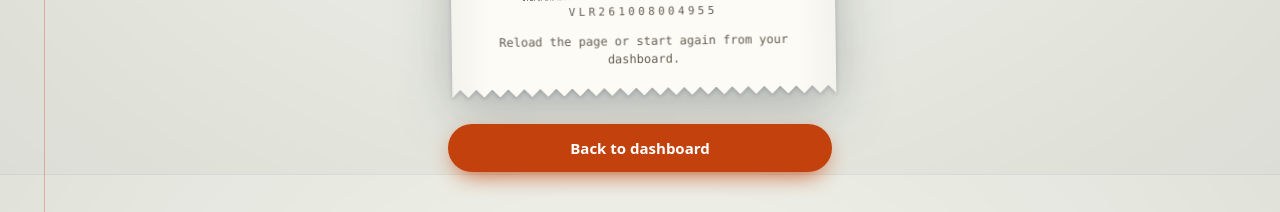
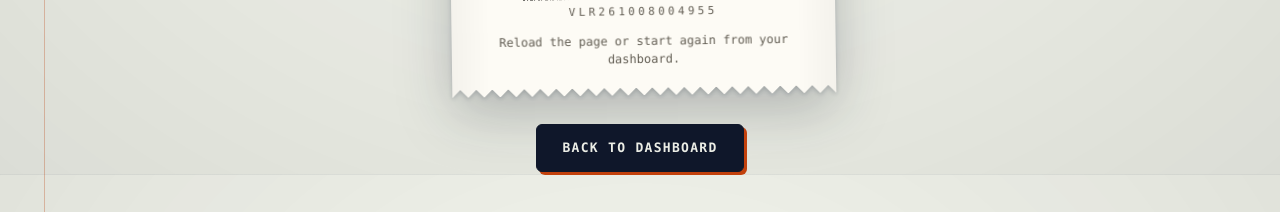
Before and after one commit to prabhuakshay/velora, a Django app: template templates/400.html in a window 1280 px wide. Shown: the part 626-838 px from the top of the page. Run offline with Django 5.2, Linux system fonts and the light colour scheme; the template is opened without the code that fills it, so the values that code supplies are empty.

Commit message:
style(errors): restyle action buttons to match the receipt
The glowing accent pills read as a generic web button next to the
paper receipt. Buttons are now ink-coloured monospace tickets with a
hard accent offset shadow, paper-coloured in dark mode.

Claude-Session: https://claude.ai/code/session_01TUoMs8PjT4TUYtqWhnX3c8

```diff
--- a/templates/errors/base.html
+++ b/templates/errors/base.html
@@ -316,47 +316,61 @@
       .actions {
         display: flex;
         flex-wrap: wrap;
-        gap: 0.75rem;
+        justify-content: center;
+        gap: 0.875rem;
         margin-top: 1.75rem;
         animation: rise 0.6s ease-out 1.1s both;
       }
 
+      /* Hard offset shadow reads like a printed ticket, not a web button. */
       .btn {
-        flex: 1 1 10rem;
+        flex: 0 1 auto;
         display: inline-flex;
         align-items: center;
         justify-content: center;
+        gap: 0.5rem;
+        min-width: 13rem;
         min-height: 3rem;
-        padding: 0.75rem 1.25rem;
-        border-radius: 999px;
-        font: 600 0.9375rem/1.2 var(--sans);
+        padding: 0.75rem 1.375rem;
+        border: 1.5px solid var(--text);
+        border-radius: 0.375rem;
+        font: 700 0.8125rem/1.2 var(--mono);
+        letter-spacing: 0.1em;
+        text-transform: uppercase;
         text-align: center;
         text-decoration: none;
-        transition: transform 0.15s ease, box-shadow 0.15s ease, background-color 0.15s ease;
+        transition: transform 0.12s ease, box-shadow 0.12s ease, background-color 0.12s ease;
         -webkit-tap-highlight-color: transparent;
       }
 
-      .btn:active { transform: scale(0.97); }
-
       .btn:focus-visible {
-        outline: 3px solid var(--accent);
-        outline-offset: 3px;
+        outline: 2px dashed var(--accent);
+        outline-offset: 4px;
       }
 
       .btn-primary {
-        background: var(--accent);
-        color: #fff;
-        box-shadow: 0 0.5rem 1.5rem -0.5rem var(--accent);
+        background: var(--text);
+        color: var(--bg);
+        box-shadow: 3px 3px 0 var(--accent);
+      }
+
+      @media (prefers-color-scheme: dark) {
+        .btn-primary { background: var(--paper); border-color: var(--paper); color: var(--ink); }
       }
 
       .btn-secondary {
         color: var(--text);
-        box-shadow: inset 0 0 0 1.5px color-mix(in srgb, var(--text) 28%, transparent);
+        box-shadow: 3px 3px 0 color-mix(in srgb, var(--text) 25%, transparent);
+      }
+
+      .btn:active {
+        transform: translate(2px, 2px);
+        box-shadow: 1px 1px 0 var(--accent);
       }
 
       @media (hover: hover) {
-        .btn-primary:hover { box-shadow: 0 0.75rem 1.75rem -0.5rem var(--accent); transform: translateY(-1px); }
-        .btn-secondary:hover { background: color-mix(in srgb, var(--text) 7%, transparent); }
+        .btn-primary:hover { transform: translate(-1px, -1px); box-shadow: 4px 4px 0 var(--accent); }
+        .btn-secondary:hover { background: color-mix(in srgb, var(--text) 6%, transparent); }
       }
 
       .fine {
```
